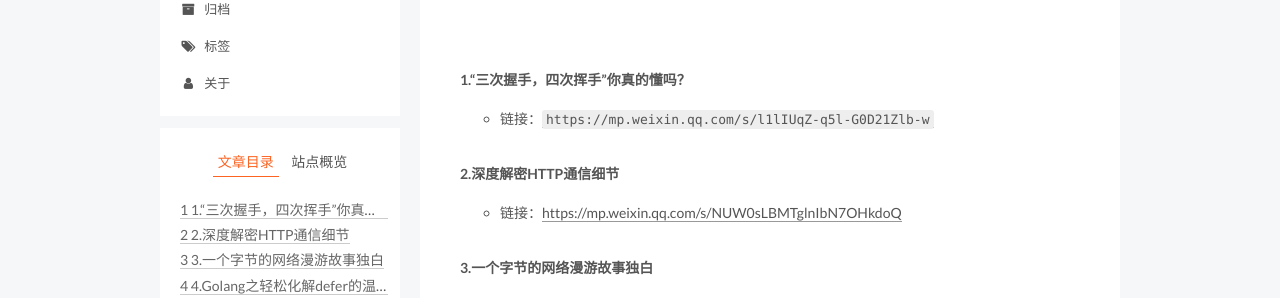
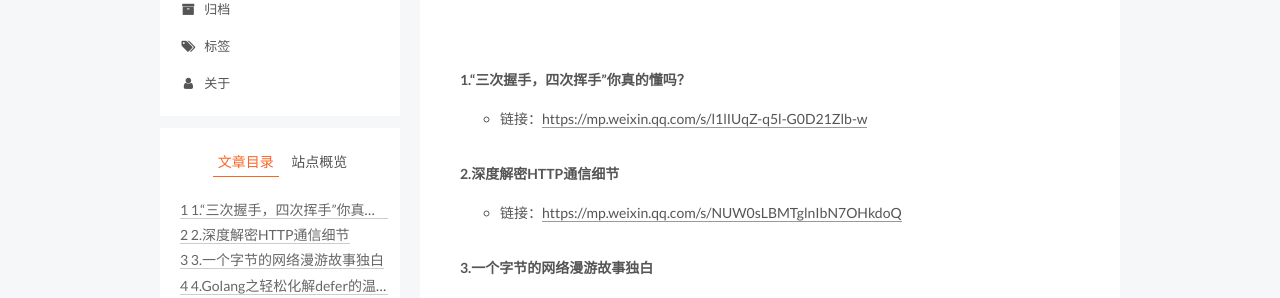
Before and after one commit to 1269146988/1269146988.github.io, a Jekyll site: the page built from docs/_posts/2021-07-01-learn-go.md, in a window 1280 px wide. Shown: the part 212-510 px from the top of the page. Built offline with Jekyll 4.4.1, drawn with Linux system fonts in a browser that asks for light colours; comment, search, counter and statistics services are not loaded.

Commit message:
添加文章

```diff
--- a/docs/_posts/2021-07-01-learn-go.md
+++ b/docs/_posts/2021-07-01-learn-go.md
@@ -10,7 +10,7 @@ categories:
 
 ##### 1.“三次握手，四次挥手”你真的懂吗？
 
-- 链接：[`https://mp.weixin.qq.com/s/l1lIUqZ-q5l-G0D21Zlb-w`](`https://mp.weixin.qq.com/s/l1lIUqZ-q5l-G0D21Zlb-w`)
+- 链接：[https://mp.weixin.qq.com/s/l1lIUqZ-q5l-G0D21Zlb-w](`https://mp.weixin.qq.com/s/l1lIUqZ-q5l-G0D21Zlb-w`)
 
 ##### 2.深度解密HTTP通信细节
 
```
